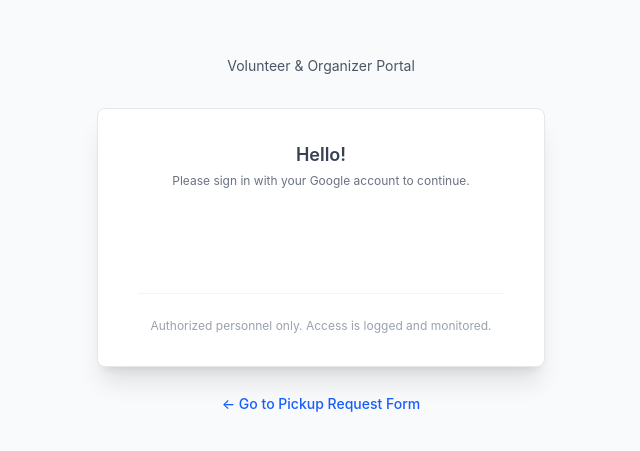
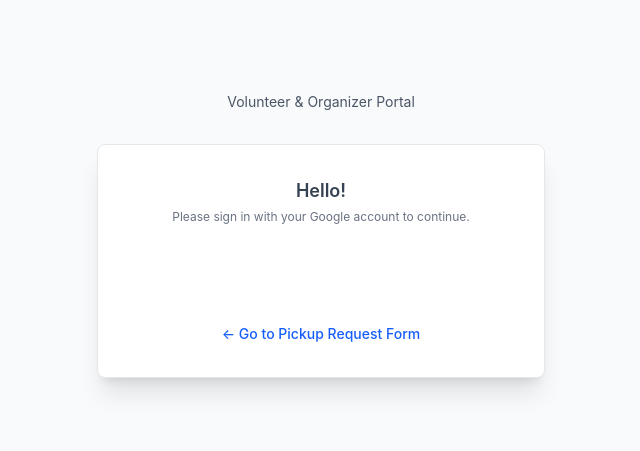
Before and after one commit to jpdeveaux/bottle-drive, a React (Vite) app in the folder frontend/: page /login in a window 1280 px wide. Shown: the part 169-620 px from the top of the page, without its empty margins (319-959 px from the left). Built offline with nearby package versions, Linux system fonts and the light colour scheme; no server answers.

Commit message:
fixed "@types" import

```diff
--- a/frontend/src/components/Admin/UserManager.tsx
+++ b/frontend/src/components/Admin/UserManager.tsx
@@ -1,7 +1,7 @@
 import { useState, useEffect } from 'react';
 import { authFetch } from '@auth';
 import { socket } from "@hooks/useSocket";
-import type { Role, User } from '@shared/types';
+import type { Role, User } from '@types';
 import { useZones } from '@hooks/useZones';
 
 export const UserManager = () => {
--- a/frontend/src/components/Login.tsx
+++ b/frontend/src/components/Login.tsx
@@ -4,7 +4,7 @@ import { useNavigate, useSearchParams } from 'react-router-dom';
 import { useTitle } from '@hooks/useTitle';
 import { useState, useEffect } from 'react';
 import { socket } from "@hooks/useSocket";
-import { User } from '@shared/types';
+import { User } from '@types';
 
 interface NotApprovedType {
   name: string;
@@ -171,20 +171,13 @@ export const Login = () => {
           </div>
         </div>
 
-        <div className="mt-8 border-t border-gray-100 pt-6">
-          <div className="text-xs text-center text-gray-400">
-            Authorized personnel only. Access is logged and monitored.
-          </div>
+        <div className="mt-6 text-center">
+          <a href="/" className="text-sm font-medium text-blue-600 hover:text-blue-500 transition-colors">
+            ← Go to Pickup Request Form
+          </a>
         </div>
       </div>
-
-      <div className="mt-6 text-center">
-        <a href="/" className="text-sm font-medium text-blue-600 hover:text-blue-500 transition-colors">
-          ← Go to Pickup Request Form
-        </a>
-      </div>
     </div>
-
     )}
 </div>
   );
--- a/frontend/src/components/MapZoneHandler.tsx
+++ b/frontend/src/components/MapZoneHandler.tsx
@@ -1,7 +1,7 @@
 import { useMapEvents } from 'react-leaflet';
 import * as L from 'leaflet';
 import { useState } from 'react';
-import { Zone } from "@shared/types";
+import { Zone } from "@types";
 
 interface MapZoneHandlerProps {
   interactionMode: string;
--- a/frontend/src/context/AuthContext.tsx
+++ b/frontend/src/context/AuthContext.tsx
@@ -1,5 +1,5 @@
 import { createContext } from 'react';
-import type { User } from '@shared/types';
+import type { User } from '@types';
 
 export interface AuthState {
   user: User | null;
--- a/frontend/src/context/AuthProvider.tsx
+++ b/frontend/src/context/AuthProvider.tsx
@@ -2,7 +2,7 @@ import * as React from 'react';
 import { useState } from 'react';
 import { AuthContext } from './AuthContext';
 import { authFetch } from '@auth';
-import type { User } from '@shared/types';
+import type { User } from '@types';
 import type { AuthState } from './AuthContext';
 import { socket } from '@hooks/useSocket';
 
```
